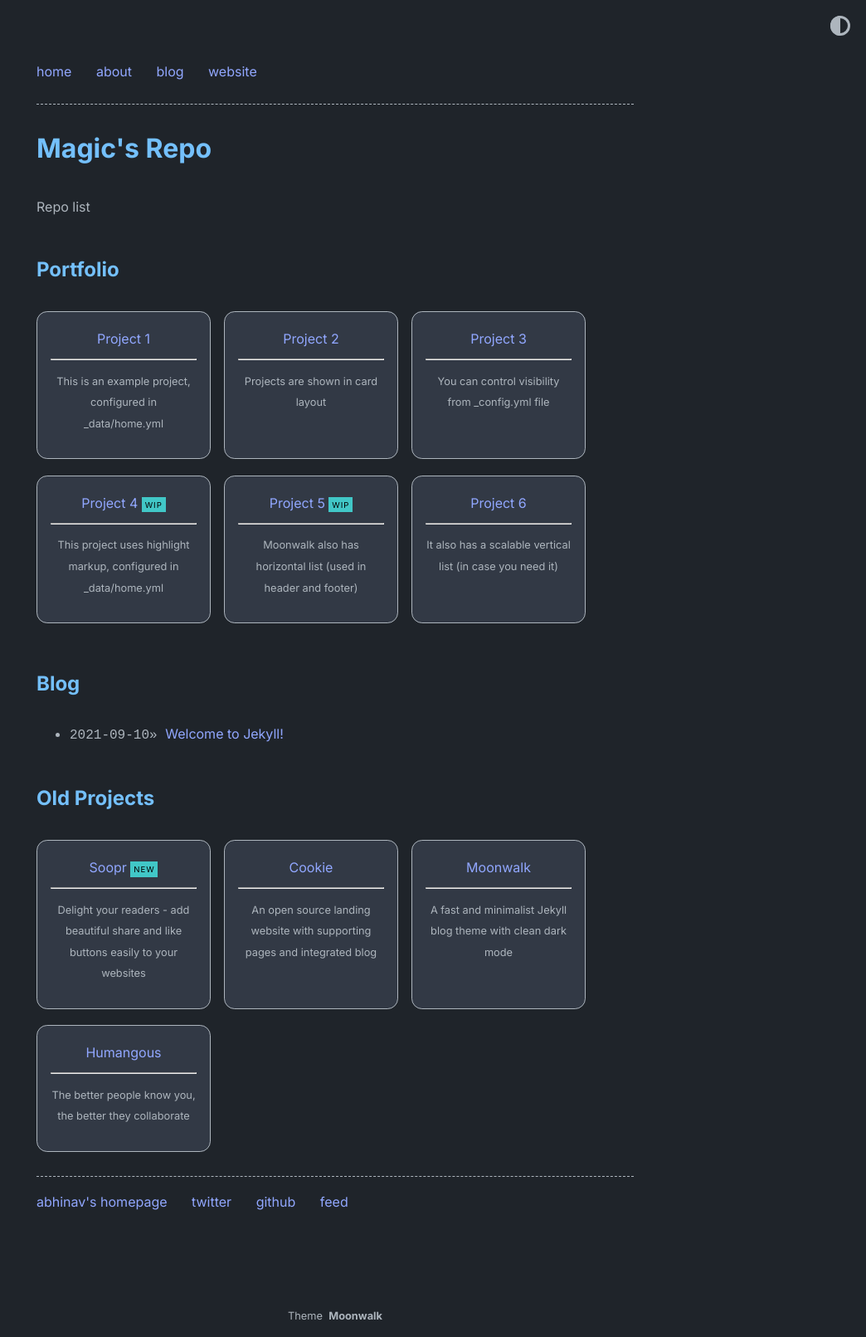
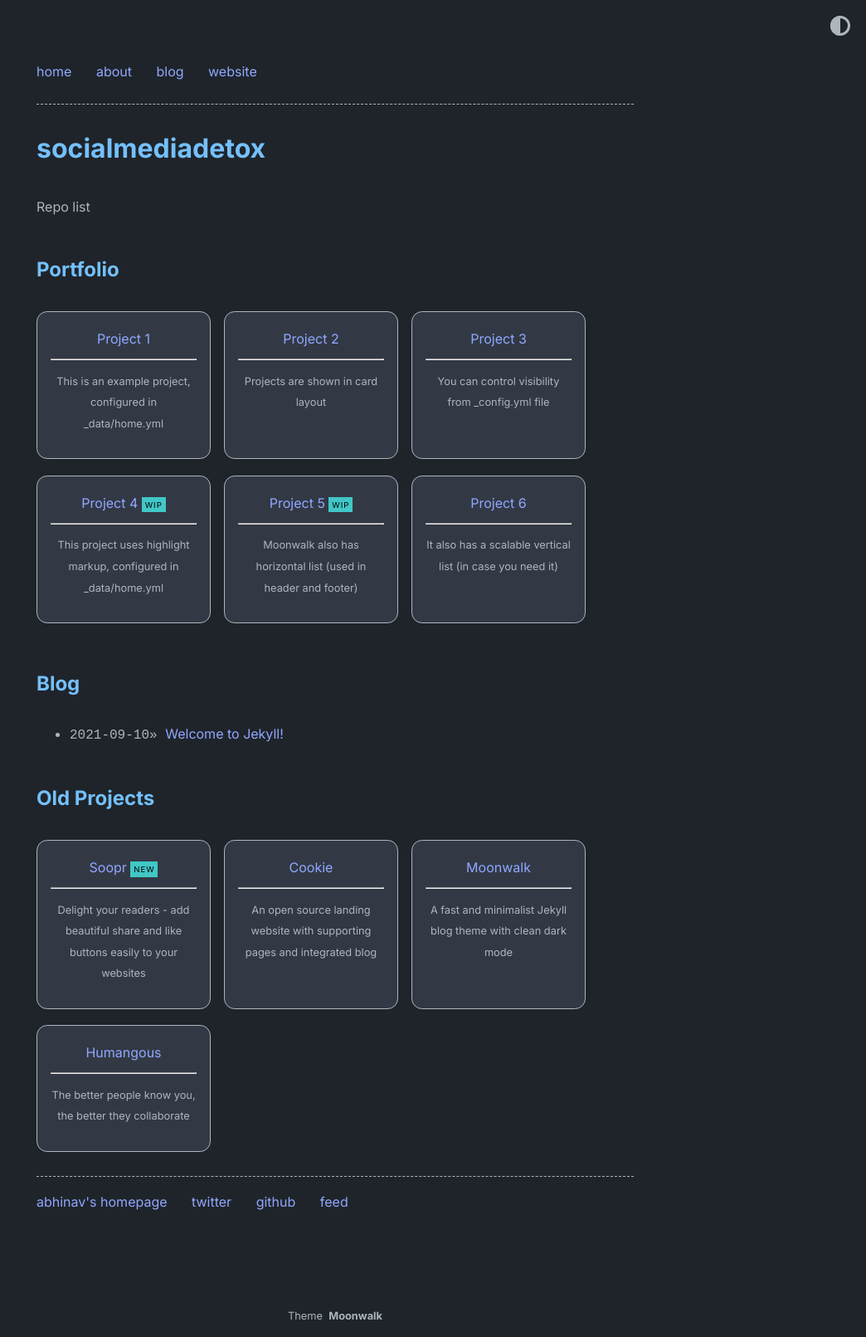
Before and after one commit to socialmediadetox/socialmediadetox.github.io, a Jekyll site: the page built from index.md, in a window 1280 px wide. Shown: the whole page at 83% size, without its empty margins (236-1280 px from the left). Built offline with Jekyll 4.4.1, drawn with Linux system fonts in a browser that asks for light colours.

Commit message:
init
Signed-off-by: MagicOfLolis <magicoflolis@tuta.io>

```diff
--- a/_config.yml
+++ b/_config.yml
@@ -1,10 +1,10 @@
-title: Magic's Repo
-email: magicoflolis@tuta.io
+title: socialmediadetox
+email:  socialmediadetox@tuta.io
 description: >- # this means to ignore newlines until "baseurl:"
   Repo list
-domain: magicoflolis.github.io
+domain: socialmediadetox.github.io
 baseurl: "/" # the subpath of your site, e.g. /blog
-url: "https://magicoflolis.github.io" # the base hostname & protocol for your site, e.g. http://example.com
+url: "https://socialmediadetox.github.io" # the base hostname & protocol for your site, e.g. http://example.com
 permalink: /:slug.html
 
 favicon: "./logo.png" # relative path to site's favicon
@@ -13,7 +13,7 @@ twitter:
     username: for_lollipops # update or delete this
     card: summary_large_image
 
-github_username:  magicoflolis
+github_username:  socialmediadetox
 
 # theme: moonwalk
 
```
